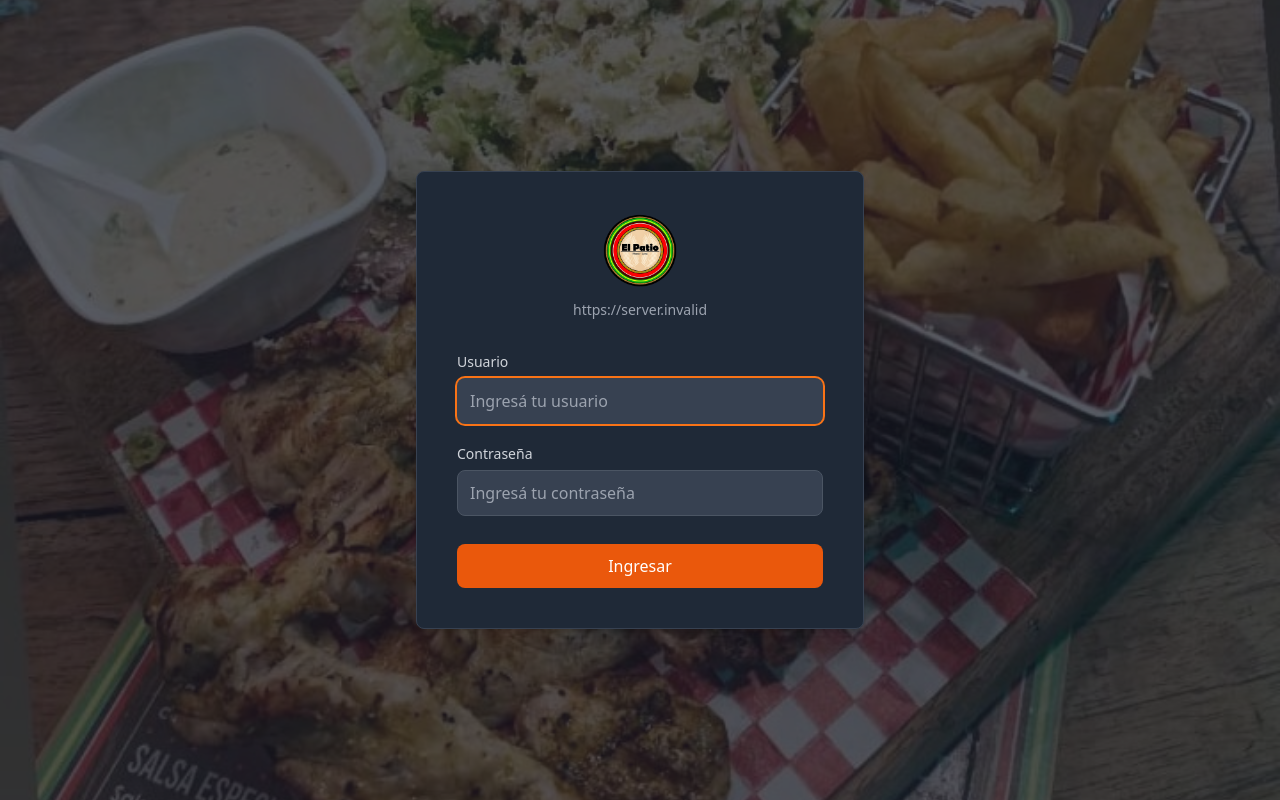
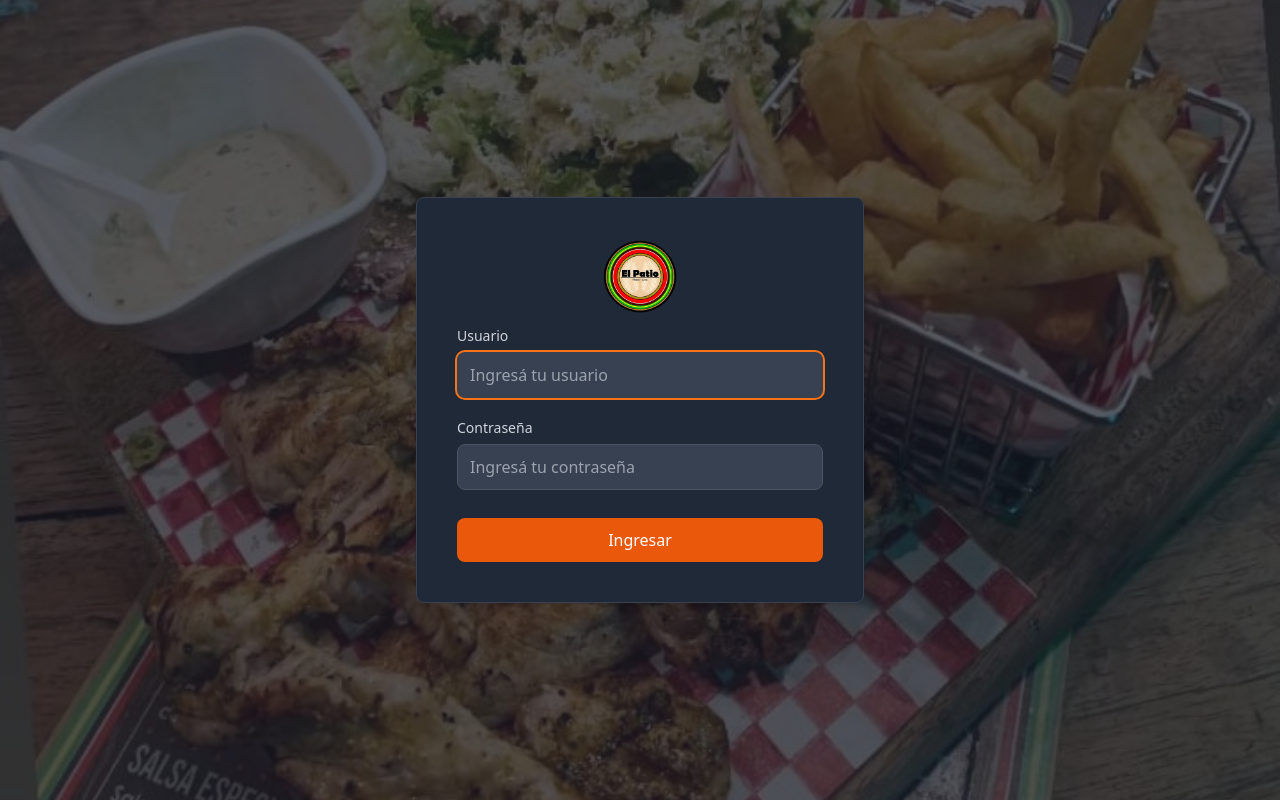
Before and after one commit to jiro141/proyectos, a React (Vite) app in the folder frontend/: page /login in a window 1280 px wide. Built offline with nearby package versions, Linux system fonts and the light colour scheme; no server answers.

Commit message:
fix: remove server URL display from login form

```diff
--- a/frontend/src/features/auth/pages/LoginPage.jsx
+++ b/frontend/src/features/auth/pages/LoginPage.jsx
@@ -34,10 +34,6 @@ export default function LoginPage() {
         <div className="flex justify-center mb-2">
           <img src="/logo.png" alt="Pizzería El Patio" className="h-16 sm:h-20 w-auto" />
         </div>
-        <p className="text-xs sm:text-sm text-center text-gray-400 mb-6 sm:mb-8">
-          {SERVER_URL || 'Conectando...'}
-        </p>
-
         <div className="mb-4 sm:mb-5">
           <label className="block text-sm font-medium text-gray-300 mb-1.5">Usuario</label>
           <input
```
